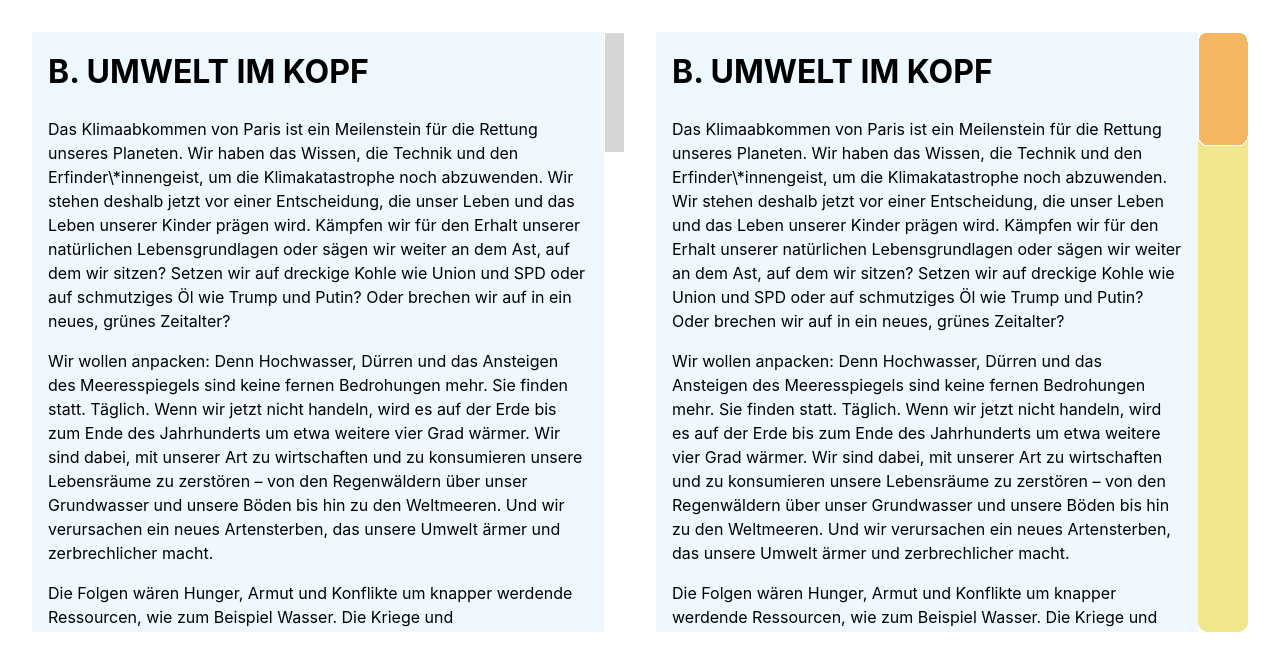
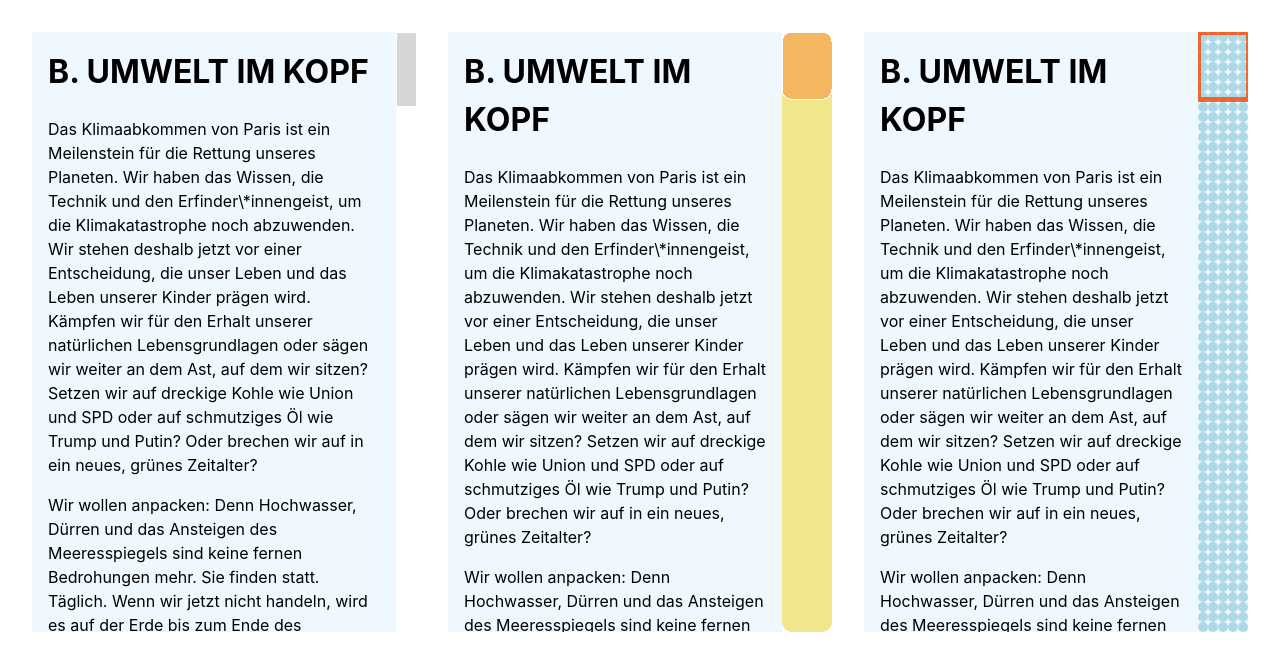
Before and after one commit to sophiamersmann/react-custom-svg-scrollbar, a React (Create React App) app: page / in a window 1280 px wide. Shown: the top 670 px of the page. Built offline with nearby package versions, Linux system fonts and the light colour scheme.

Commit message:
Add additional example

```diff
--- a/src/App.css
+++ b/src/App.css
@@ -1,6 +1,6 @@
 .app {
   display: grid;
-  grid-template-columns: 1fr 1fr;
+  grid-template-columns: repeat(3, 1fr);
   grid-gap: 2rem;
   margin: 2rem;
 }
--- a/src/App.js
+++ b/src/App.js
@@ -1,5 +1,6 @@
 import CustomSvgScrollbar from './CustomSvgScrollbar';
 import Content from './Content';
+import Track from './Track';
 
 import './App.css';
 
@@ -21,6 +22,20 @@
       >
         <Content />
       </CustomSvgScrollbar>
+
+      <CustomSvgScrollbar
+        height={height}
+        width={width}
+        track={<Track height={height} width={width} />}
+        handleStyle={{
+          fill: 'transparent',
+          stroke: 'orangered',
+          'stroke-width': 5,
+          'stroke-opacity': 0.8,
+        }}
+      >
+        <Content />
+      </CustomSvgScrollbar>
     </div>
   );
 }
--- /dev/null
+++ b/src/Track.js
@@ -0,0 +1,29 @@
+
+function Track(props) {
+  const r = 5;
+  const nColumns = props.width / (r * 2);
+  const nRows = props.height / (r * 2);
+
+  const grid = [];
+  for (let col = 0; col < nColumns; col++) {
+    for (let row = 0; row < nRows; row++) {
+      grid.push({ col, row });
+    }
+  }
+
+  return (
+    <g className="track">
+      <rect width={props.width} height={props.height} fill="aliceblue" />
+      {grid.map(({ row, col }) =>
+        <circle
+          key={`${col}-${row}`}
+          cx={r + col * r * 2}
+          cy={r + row * r * 2}
+          r={r}
+          fill="lightblue" />
+      )}
+    </g>
+  );
+}
+
+export default Track;
```
